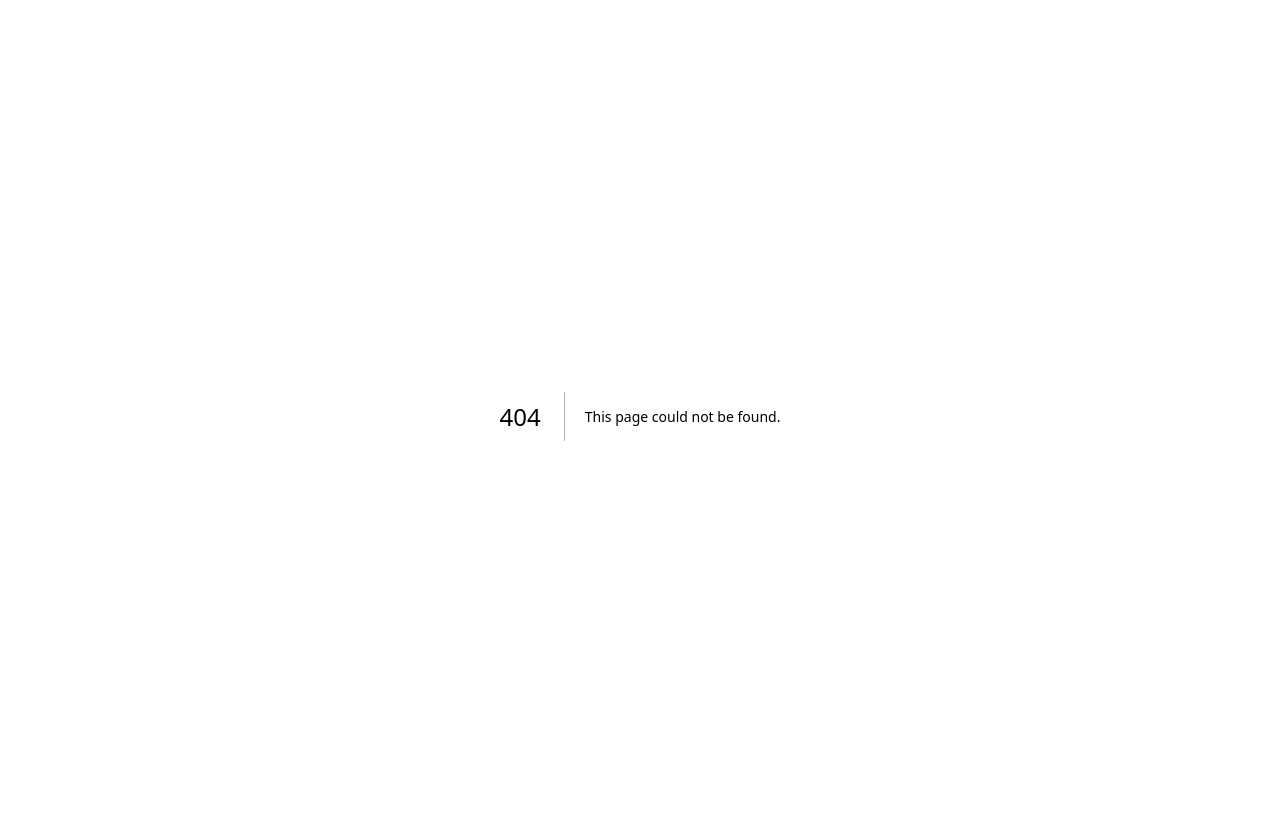
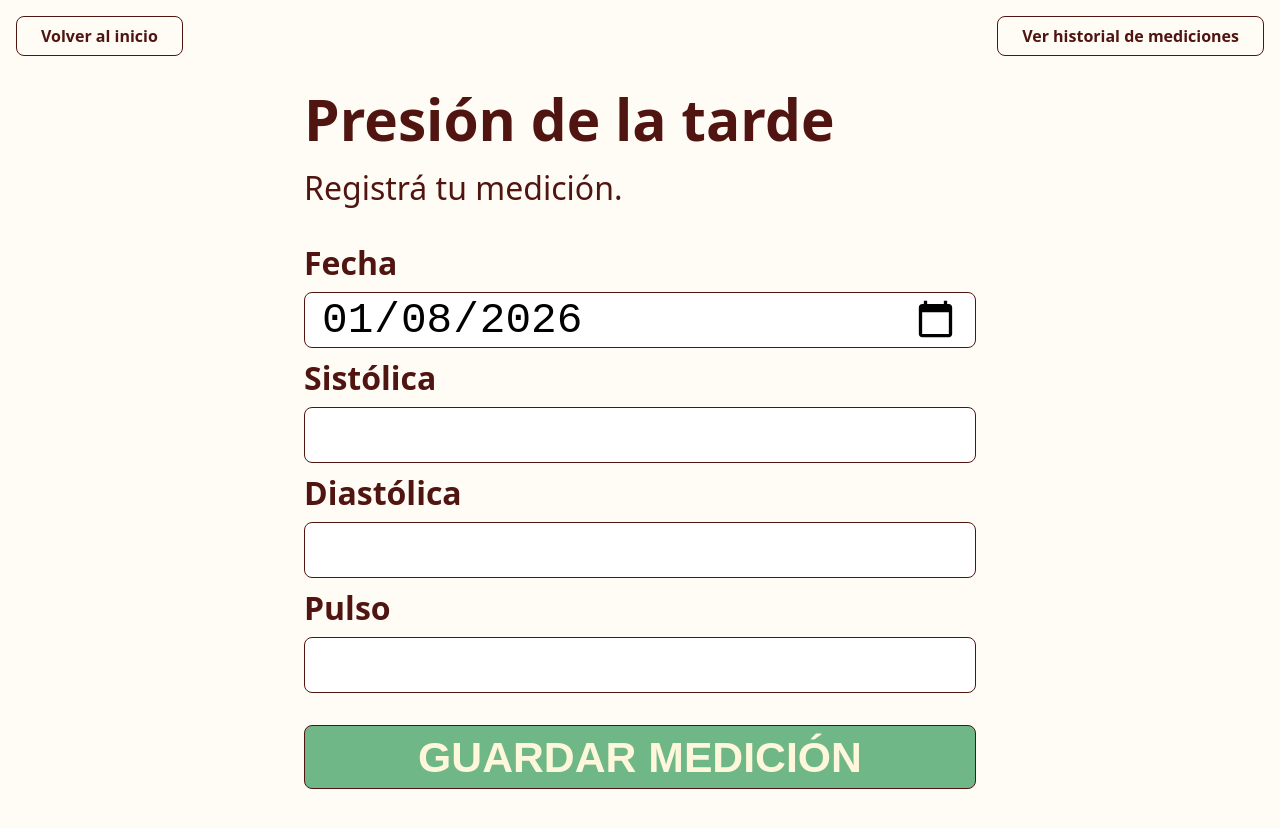
Before and after one commit to leandromuzzupappa/glucose-control, a Next.js app: page /pressure/new/afternoon in a window 1280 px wide. Before the commit this address had no page. Shown: the top 828 px of the page. After the commit the page ends 805 px from the top, so only its background shows below. Built offline with nearby package versions, Linux system fonts and the light colour scheme.

Commit message:
feat: implement PressureHistoryPage and PressureMomentPage components with styling and data fetching

```diff
--- /dev/null
+++ b/src/app/pressure/history/page.module.css
@@ -0,0 +1,35 @@
+.main {
+  margin-inline: auto;
+  max-inline-size: 42rem;
+}
+
+.title {
+  font-size: var(--fs-xxl);
+  margin-block-end: var(--spacing-5);
+}
+
+.entries {
+  display: flex;
+  flex-direction: column;
+  gap: var(--spacing-4);
+}
+
+.entry {
+  border-inline-start: 4px solid var(--clr-light-blue);
+  padding-inline-start: var(--spacing-3);
+}
+
+.date,
+.pulse,
+.empty {
+  font-size: var(--fs-lg);
+}
+
+.reading {
+  font-size: var(--fs-xxl);
+  font-weight: 700;
+}
+
+.reading span {
+  font-size: var(--fs-md);
+}
--- /dev/null
+++ b/src/app/pressure/new/[moment]/page.tsx
@@ -0,0 +1,29 @@
+import { notFound } from "next/navigation";
+import { Header } from "@/components/Header";
+import { PressureTracker } from "@/components/PressureTracker";
+import { BloodPressurePeriod } from "@/types/bloodPressureTypes";
+
+type PressureMomentPageProps = {
+  params: Promise<{ moment: string }>;
+};
+
+const periods: BloodPressurePeriod[] = ["morning", "afternoon", "night"];
+
+export default async function PressureMomentPage({
+  params,
+}: PressureMomentPageProps) {
+  const { moment } = await params;
+
+  if (!periods.includes(moment as BloodPressurePeriod)) notFound();
+
+  return (
+    <>
+      <Header
+        homeHref="/pressure"
+        historyHref="/pressure/history"
+        newHref="/pressure/new/morning"
+      />
+      <PressureTracker period={moment as BloodPressurePeriod} />
+    </>
+  );
+}
--- a/src/components/Header/Header.tsx
+++ b/src/components/Header/Header.tsx
@@ -5,31 +5,33 @@ import styles from "./Header.module.css";
 import classNames from "classnames";
 import { ReactElement } from "react";
 import { HeaderProps } from "./Header.types";
-import { useHeader } from "./Header.hooks";
 import Link from "next/link";
 
-export const Header = ({ className }: HeaderProps): ReactElement => {
+export const Header = ({
+  className,
+  homeHref = "/",
+  historyHref = "/history",
+  newHref = "/new",
+}: HeaderProps): ReactElement => {
   const pathname = usePathname();
-
-  console.log("Current pathname:", pathname);
 
   return (
     <header className={classNames(styles.header, className)}>
       <nav className={styles.nav}>
         <ul className={styles.navList}>
           <li>
-            <Link href="/" className={styles.navItem}>
+            <Link href={homeHref} className={styles.navItem}>
               Volver al inicio
             </Link>
           </li>
 
           <li>
-            {pathname === "/history" ? (
-              <Link href="/new" className={styles.navItem}>
+            {pathname === historyHref ? (
+              <Link href={newHref} className={styles.navItem}>
                 Registrar una nueva medición
               </Link>
             ) : (
-              <Link href="/history" className={styles.navItem}>
+              <Link href={historyHref} className={styles.navItem}>
                 Ver historial de mediciones
               </Link>
             )}
--- a/src/components/Header/Header.types.ts
+++ b/src/components/Header/Header.types.ts
@@ -1,5 +1,8 @@
 export type HeaderProps = {
   className?: string;
+  homeHref?: string;
+  historyHref?: string;
+  newHref?: string;
 };
 
 export type UseHeaderReturnType = {
--- /dev/null
+++ b/src/components/PressureTracker/PressureTracker.module.css
@@ -0,0 +1,56 @@
+.main {
+  margin-inline: auto;
+  max-inline-size: 42rem;
+}
+
+.title {
+  font-size: var(--fs-xxl);
+  margin-block-end: var(--spacing-2);
+}
+
+.intro {
+  font-size: var(--fs-lg);
+  margin-block-end: var(--spacing-5);
+}
+
+.form {
+  display: flex;
+  flex-direction: column;
+  gap: var(--spacing-2);
+}
+
+.label {
+  font-size: var(--fs-lg);
+  font-weight: 700;
+}
+
+.input {
+  border: 1px solid var(--foreground);
+  border-radius: var(--border-radius-sm);
+  font-size: var(--fs-xl);
+  min-block-size: 3.5rem;
+  padding-inline: var(--spacing-3);
+}
+
+.submit {
+  background: var(--clr-green);
+  border: 1px solid var(--foreground);
+  border-radius: var(--border-radius-sm);
+  color: var(--clr-beige);
+  font-size: var(--fs-xl);
+  font-weight: 700;
+  margin-block-start: var(--spacing-4);
+  min-block-size: 4rem;
+  padding-inline: var(--spacing-3);
+  text-transform: uppercase;
+}
+
+.submit:disabled {
+  opacity: 0.65;
+}
+
+.message {
+  font-size: var(--fs-lg);
+  font-weight: 700;
+  text-align: center;
+}
--- /dev/null
+++ b/src/components/PressureTracker/PressureTracker.tsx
@@ -0,0 +1,131 @@
+"use client";
+
+import { FormEvent, useState } from "react";
+import { BloodPressurePeriod } from "@/types/bloodPressureTypes";
+import styles from "./PressureTracker.module.css";
+
+type PressureTrackerProps = {
+  period: BloodPressurePeriod;
+};
+
+const periodNames: Record<BloodPressurePeriod, string> = {
+  morning: "mañana",
+  afternoon: "tarde",
+  night: "noche",
+};
+
+const getLocalDate = () => {
+  const now = new Date();
+  const month = String(now.getMonth() + 1).padStart(2, "0");
+  const day = String(now.getDate()).padStart(2, "0");
+  return `${now.getFullYear()}-${month}-${day}`;
+};
+
+export const PressureTracker = ({ period }: PressureTrackerProps) => {
+  const [date, setDate] = useState(getLocalDate);
+  const [systolic, setSystolic] = useState("");
+  const [diastolic, setDiastolic] = useState("");
+  const [pulse, setPulse] = useState("");
+  const [message, setMessage] = useState("");
+  const [isSaving, setIsSaving] = useState(false);
+
+  const handleSubmit = async (event: FormEvent<HTMLFormElement>) => {
+    event.preventDefault();
+    setIsSaving(true);
+    setMessage("");
+
+    try {
+      const response = await fetch("/api/blood-pressure", {
+        method: "POST",
+        headers: { "Content-Type": "application/json" },
+        body: JSON.stringify({
+          date,
+          period,
+          systolic: Number(systolic),
+          diastolic: Number(diastolic),
+          pulse: Number(pulse),
+        }),
+      });
+
+      if (!response.ok) throw new Error("Failed to save measurement");
+
+      setSystolic("");
+      setDiastolic("");
+      setPulse("");
+      setMessage("Medición guardada.");
+    } catch (error) {
+      console.error("Error saving blood pressure measurement:", error);
+      setMessage("No se pudo guardar. Probá de nuevo.");
+    } finally {
+      setIsSaving(false);
+    }
+  };
+
+  return (
+    <main className={styles.main}>
+      <h1 className={styles.title}>Presión de la {periodNames[period]}</h1>
+      <p className={styles.intro}>Registrá tu medición.</p>
+
+      <form className={styles.form} onSubmit={handleSubmit}>
+        <label className={styles.label} htmlFor="measurement-date">
+          Fecha
+        </label>
+        <input
+          className={styles.input}
+          id="measurement-date"
+          type="date"
+          value={date}
+          onChange={(event) => setDate(event.target.value)}
+          required
+        />
+
+        <label className={styles.label} htmlFor="systolic">
+          Sistólica
+        </label>
+        <input
+          className={styles.input}
+          id="systolic"
+          type="number"
+          inputMode="numeric"
+          min="1"
+          value={systolic}
+          onChange={(event) => setSystolic(event.target.value)}
+          required
+        />
+
+        <label className={styles.label} htmlFor="diastolic">
+          Diastólica
+        </label>
+        <input
+          className={styles.input}
+          id="diastolic"
+          type="number"
+          inputMode="numeric"
+          min="1"
+          value={diastolic}
+          onChange={(event) => setDiastolic(event.target.value)}
+          required
+        />
+
+        <label className={styles.label} htmlFor="pulse">
+          Pulso
+        </label>
+        <input
+          className={styles.input}
+          id="pulse"
+          type="number"
+          inputMode="numeric"
+          min="1"
+          value={pulse}
+          onChange={(event) => setPulse(event.target.value)}
+          required
+        />
+
+        <button className={styles.submit} type="submit" disabled={isSaving}>
+          {isSaving ? "Guardando..." : "Guardar medición"}
+        </button>
+        {message && <p className={styles.message}>{message}</p>}
+      </form>
+    </main>
+  );
+};
--- /dev/null
+++ b/src/components/PressureTracker/index.ts
@@ -0,0 +1 @@
+export { PressureTracker } from "./PressureTracker";
--- a/src/components/Welcome/Welcome.tsx
+++ b/src/components/Welcome/Welcome.tsx
@@ -33,6 +33,12 @@ export const Welcome = ({ className }: WelcomeProps): ReactElement => {
         <hr />
 
         <li>
+          <Link href="/pressure" className={styles.option}>
+            Controlar mi presión arterial
+          </Link>
+        </li>
+
+        <li>
           <Link href="history" className={styles.option}>
             Ver todo mi historial
           </Link>
```
Also changed, not shown: src/app/pressure/history/page.tsx (added, +53 -0 lines).
